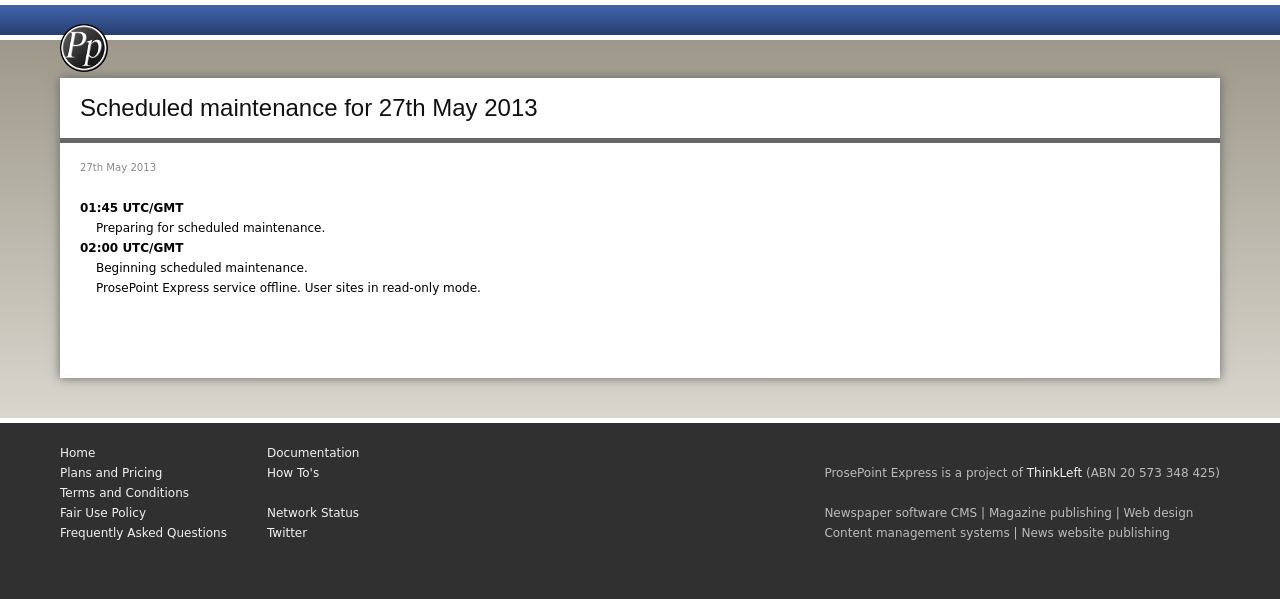
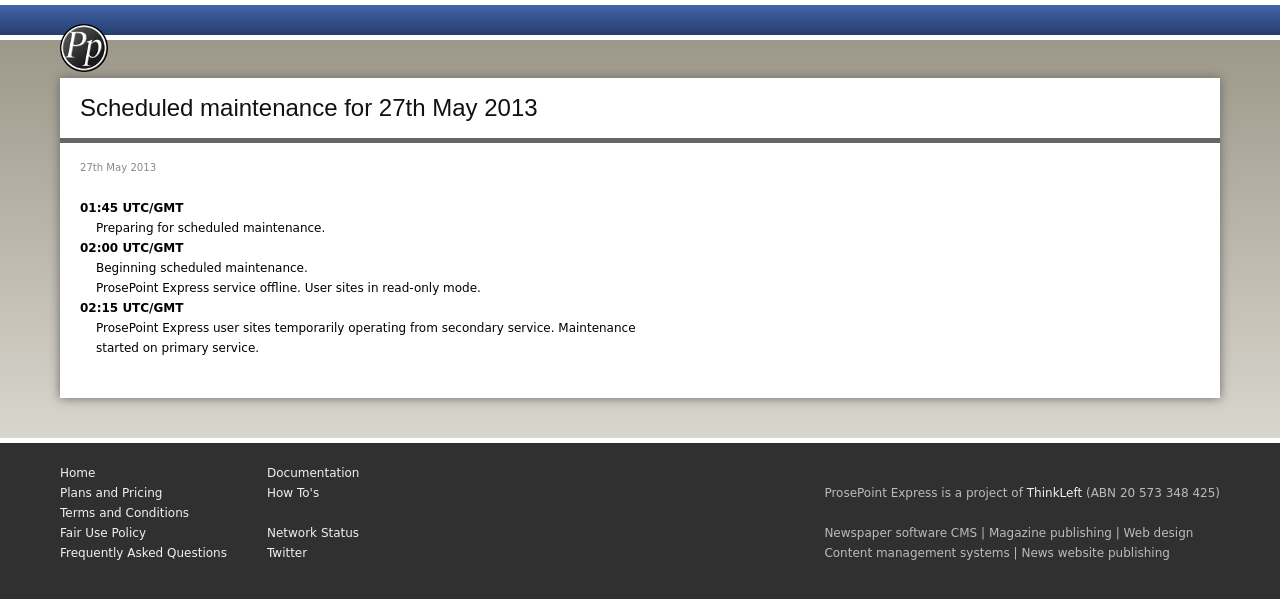
Before and after one commit to prosepoint/prosepoint.github.io, a Jekyll site: the page built from _posts/2013-05-27-scheduled-maintenance.html, in a window 1280 px wide. Shown: the top 599 px of the page. Built offline with Jekyll 4.4.1, drawn with Linux system fonts in a browser that asks for light colours.

Commit message:
Updates.

```diff
--- a/_posts/2013-05-27-scheduled-maintenance.html
+++ b/_posts/2013-05-27-scheduled-maintenance.html
@@ -15,12 +15,12 @@
 Beginning scheduled maintenance.
 <br />ProsePoint Express service offline. User sites in read-only mode.
 </dd>
-<!--
-<dt><strong>02:24 UTC/GMT</strong></dt>
+
+<dt><strong>02:15 UTC/GMT</strong></dt>
 <dd>
 ProsePoint Express user sites temporarily operating from secondary service. Maintenance started on primary service.
 </dd>
-
+<!--
 <dt><strong>03:03 UTC/GMT</strong></dt>
 <dd>
 Maintenance completed on primary service.
```
